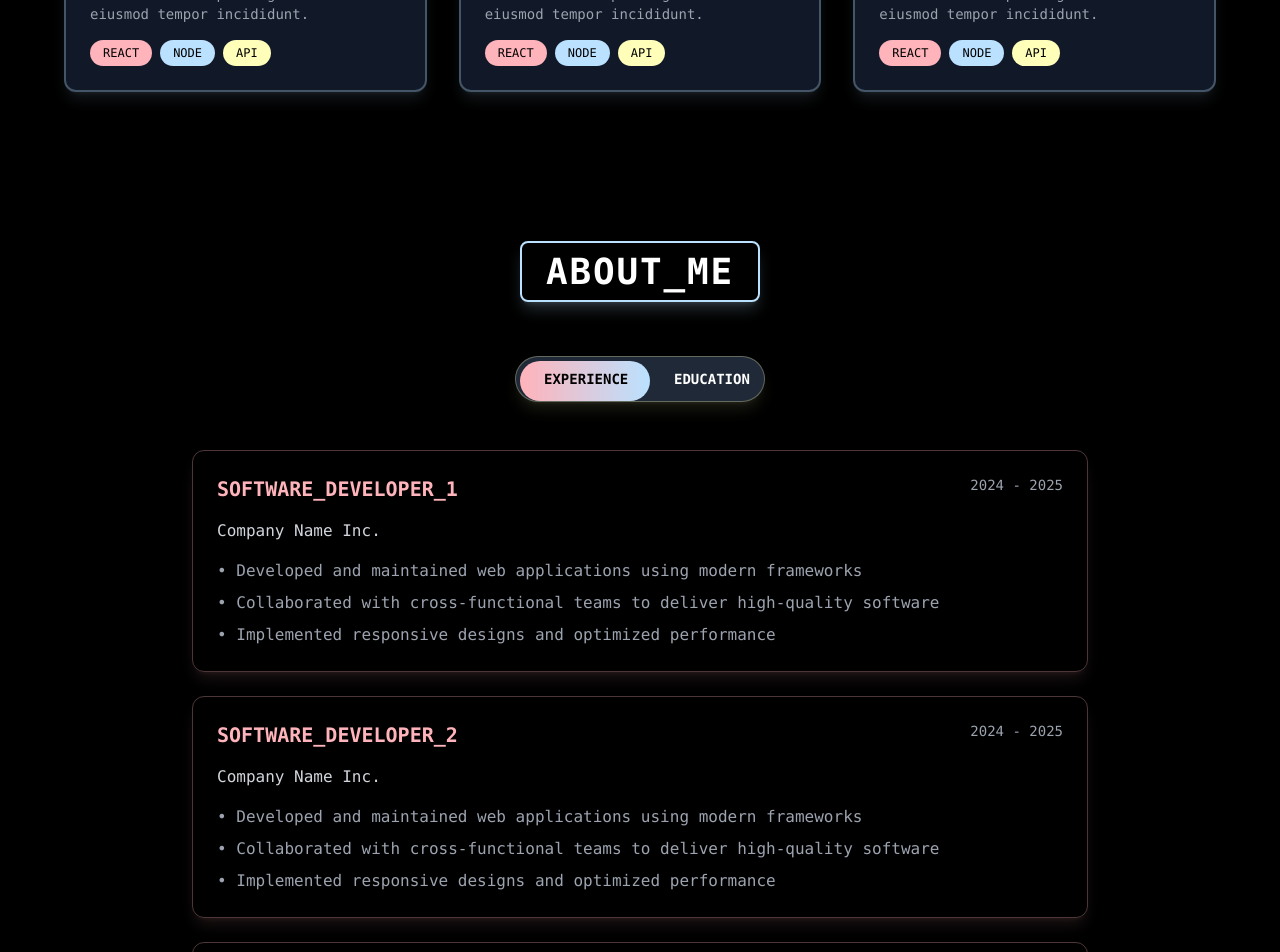
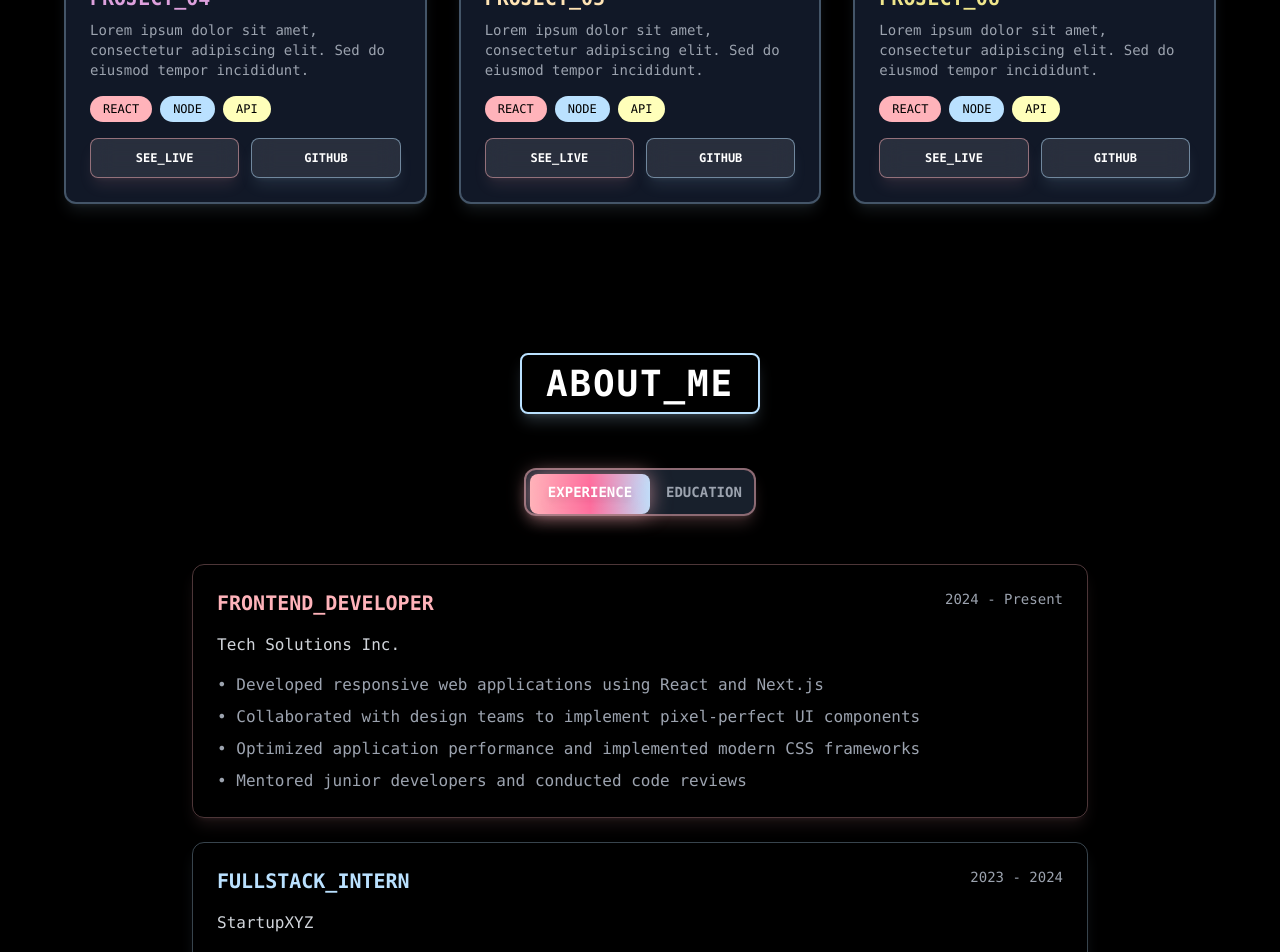
Before and after one commit to Heet-P/Portfolio, a Next.js app: page / in a window 1280 px wide. Shown: the part 1720-2672 px from the top of the page. Built offline with nearby package versions, Linux system fonts and the light colour scheme.

Commit message:
feat: enhance vibrant switch with dynamic sizing
Update switch indicator with gradient, dynamic shadows, and prevent overflow.

#VERCEL_SKIP

Co-authored-by: Heet Parikh <174899460+Heet-P@users.noreply.github.com>

```diff
--- a/app/globals.css
+++ b/app/globals.css
@@ -7,8 +7,10 @@
     text-wrap: balance;
   }
 
+  /* Replaced border-image with compatible border and background approach */
   .matrix-border {
-    border-image: linear-gradient(45deg, #00ff00, #ffffff) 1;
+    border: 2px solid transparent;
+    background: linear-gradient(black, black) padding-box, linear-gradient(45deg, #00ff00, #ffffff) border-box;
   }
 
   .glow-text {
@@ -52,6 +54,7 @@
     --sidebar-border: 220 13% 91%;
     --sidebar-ring: 217.2 91.2% 59.8%;
   }
+
   .dark {
     --background: 0 0% 3.9%;
     --foreground: 0 0% 98%;
--- a/prompting.tsx
+++ b/prompting.tsx
@@ -570,7 +570,7 @@ export function PromptingIsAllYouNeed() {
             {Array.from({ length: 6 }, (_, i) => (
               <Card
                 key={i}
-                className="bg-gray-900 border-2 border-[#BAE1FF]/30 hover:border-[#BAE1FF] transition-all duration-300 group rounded-xl overflow-hidden shadow-lg shadow-[#BAE1FF]/10 hover:shadow-[#BAE1FF]/20"
+                className="bg-gray-900 border-2 border-[#BAE1FF]/30 hover:border-[#BAE1FF] transition-all duration-300 group rounded-xl overflow-hidden shadow-lg shadow-[#BAE1FF]/10 hover:shadow-[#BAE1FF]/20 hover:shadow-2xl"
               >
                 <CardContent className="p-6">
                   <div className="h-48 bg-gray-800 mb-4 flex items-center justify-center border border-[#FFFFBA]/20 group-hover:border-[#FFFFBA]/50 transition-colors rounded-lg">
@@ -584,7 +584,7 @@ export function PromptingIsAllYouNeed() {
                   <p className="text-gray-400 text-sm mb-4">
                     Lorem ipsum dolor sit amet, consectetur adipiscing elit. Sed do eiusmod tempor incididunt.
                   </p>
-                  <div className="flex flex-wrap gap-2">
+                  <div className="flex flex-wrap gap-2 mb-4">
                     {["REACT", "NODE", "API"].map((tech, techIndex) => (
                       <span
                         key={tech}
@@ -597,6 +597,14 @@ export function PromptingIsAllYouNeed() {
                         {tech}
                       </span>
                     ))}
+                  </div>
+                  <div className="flex gap-3">
+                    <Button className="flex-1 bg-white/10 hover:bg-white/20 text-white border border-[#FFB3BA]/50 hover:border-[#FFB3BA] backdrop-blur-md transition-all duration-300 rounded-lg text-xs font-bold shadow-lg shadow-[#FFB3BA]/10 hover:shadow-[#FFB3BA]/20">
+                      SEE_LIVE
+                    </Button>
+                    <Button className="flex-1 bg-white/10 hover:bg-white/20 text-white border border-[#BAE1FF]/50 hover:border-[#BAE1FF] backdrop-blur-md transition-all duration-300 rounded-lg text-xs font-bold shadow-lg shadow-[#BAE1FF]/10 hover:shadow-[#BAE1FF]/20">
+                      GITHUB
+                    </Button>
                   </div>
                 </CardContent>
               </Card>
@@ -614,71 +622,103 @@ export function PromptingIsAllYouNeed() {
           </h2>
 
           <div className="flex justify-center mb-12">
-            <div className="relative bg-gray-800 p-1 rounded-full border border-[#FFFFBA]/30 shadow-lg shadow-[#FFFFBA]/10">
+            <div className="relative bg-gray-800/80 p-1 rounded-xl border-2 border-[#FFB3BA]/50 backdrop-blur-sm shadow-lg shadow-[#FFB3BA]/20">
               <div
-                className={`absolute top-1 h-10 bg-gradient-to-r from-[#FFB3BA] to-[#BAE1FF] transition-all duration-300 rounded-full ${
-                  activeTab === "experience" ? "left-1 w-[130px]" : "left-[132px] w-[110px]"
+                className={`absolute top-1 h-10 bg-gradient-to-r from-[#FFB3BA] via-[#FF6B9D] to-[#BAE1FF] rounded-lg transition-all duration-500 shadow-lg ${
+                  activeTab === "experience"
+                    ? "left-1 w-[120px] shadow-[#FFB3BA]/50"
+                    : "left-[122px] w-[100px] shadow-[#BAE1FF]/50"
                 }`}
+                style={{
+                  boxShadow:
+                    activeTab === "experience"
+                      ? "0 0 20px rgba(255, 179, 186, 0.6), inset 0 0 20px rgba(255, 179, 186, 0.2)"
+                      : "0 0 20px rgba(186, 225, 255, 0.6), inset 0 0 20px rgba(186, 225, 255, 0.2)",
+                }}
               />
+              <div className="relative flex">
                 <button
                   onClick={() => setActiveTab("experience")}
-                className={`relative z-10 px-6 py-2 text-sm font-bold transition-colors duration-300 rounded-full w-[130px] ${
-                  activeTab === "experience" ? "text-black" : "text-white"
+                  className={`px-4 py-2 text-sm font-bold transition-all duration-300 rounded-lg ${
+                    activeTab === "experience" ? "text-white drop-shadow-lg" : "text-gray-400 hover:text-white"
                   }`}
+                  style={{ width: "120px" }}
                 >
                   EXPERIENCE
                 </button>
                 <button
                   onClick={() => setActiveTab("education")}
-                className={`relative z-10 px-6 py-2 text-sm font-bold transition-colors duration-300 rounded-full w-[110px] ${
-                  activeTab === "education" ? "text-black" : "text-white"
+                  className={`px-4 py-2 text-sm font-bold transition-all duration-300 rounded-lg ${
+                    activeTab === "education" ? "text-white drop-shadow-lg" : "text-gray-400 hover:text-white"
                   }`}
+                  style={{ width: "100px" }}
                 >
                   EDUCATION
                 </button>
+              </div>
             </div>
           </div>
 
           <div className="space-y-8">
             {activeTab === "experience" ? (
               <div className="space-y-6">
-                {[1, 2, 3].map((item) => (
-                  <div
-                    key={item}
-                    className="border border-[#FFB3BA]/30 hover:border-[#FFB3BA] p-6 transition-all duration-300 rounded-xl shadow-lg shadow-[#FFB3BA]/10 hover:shadow-[#FFB3BA]/20 hover:shadow-2xl"
-                  >
+                <div className="border border-[#FFB3BA]/30 hover:border-[#FFB3BA] p-6 transition-all duration-300 rounded-xl shadow-lg shadow-[#FFB3BA]/10 hover:shadow-[#FFB3BA]/20 hover:shadow-2xl">
                   <div className="flex justify-between items-start mb-4">
-                      <h3 className="text-xl font-bold text-[#FFB3BA]">SOFTWARE_DEVELOPER_{item}</h3>
-                      <span className="text-gray-400 text-sm">2024 - 2025</span>
+                    <h3 className="text-xl font-bold text-[#FFB3BA]">FRONTEND_DEVELOPER</h3>
+                    <span className="text-gray-400 text-sm">2024 - Present</span>
                   </div>
-                    <p className="text-gray-300 mb-4">Company Name Inc.</p>
+                  <p className="text-gray-300 mb-4">Tech Solutions Inc.</p>
                   <ul className="text-gray-400 space-y-2">
-                      <li>• Developed and maintained web applications using modern frameworks</li>
-                      <li>• Collaborated with cross-functional teams to deliver high-quality software</li>
-                      <li>• Implemented responsive designs and optimized performance</li>
+                    <li>• Developed responsive web applications using React and Next.js</li>
+                    <li>• Collaborated with design teams to implement pixel-perfect UI components</li>
+                    <li>• Optimized application performance and implemented modern CSS frameworks</li>
+                    <li>• Mentored junior developers and conducted code reviews</li>
                   </ul>
                 </div>
-                ))}
+
+                <div className="border border-[#BAE1FF]/30 hover:border-[#BAE1FF] p-6 transition-all duration-300 rounded-xl shadow-lg shadow-[#BAE1FF]/10 hover:shadow-[#BAE1FF]/20 hover:shadow-2xl">
+                  <div className="flex justify-between items-start mb-4">
+                    <h3 className="text-xl font-bold text-[#BAE1FF]">FULLSTACK_INTERN</h3>
+                    <span className="text-gray-400 text-sm">2023 - 2024</span>
+                  </div>
+                  <p className="text-gray-300 mb-4">StartupXYZ</p>
+                  <ul className="text-gray-400 space-y-2">
+                    <li>• Built RESTful APIs using Node.js and Express.js</li>
+                    <li>• Integrated third-party services and payment gateways</li>
+                    <li>• Worked with databases (MongoDB, PostgreSQL) for data management</li>
+                    <li>• Participated in agile development processes and daily standups</li>
+                  </ul>
+                </div>
               </div>
             ) : (
               <div className="space-y-6">
-                {[1, 2].map((item) => (
-                  <div
-                    key={item}
-                    className="border border-[#BAE1FF]/30 hover:border-[#BAE1FF] p-6 transition-all duration-300 rounded-xl shadow-lg shadow-[#BAE1FF]/10 hover:shadow-[#BAE1FF]/20 hover:shadow-2xl"
-                  >
+                <div className="border border-[#FFFFBA]/30 hover:border-[#FFFFBA] p-6 transition-all duration-300 rounded-xl shadow-lg shadow-[#FFFFBA]/10 hover:shadow-[#FFFFBA]/20 hover:shadow-2xl">
                   <div className="flex justify-between items-start mb-4">
-                      <h3 className="text-xl font-bold text-[#BAE1FF]">DEGREE_PROGRAM_{item}</h3>
+                    <h3 className="text-xl font-bold text-[#FFFFBA]">HIGH_SCHOOL_DIPLOMA</h3>
+                    <span className="text-gray-400 text-sm">2017 - 2021</span>
+                  </div>
+                  <p className="text-gray-300 mb-4">Central High School</p>
+                  <ul className="text-gray-400 space-y-2">
+                    <li>• Graduated with Honors (GPA: 3.9/4.0)</li>
+                    <li>• President of Computer Science Club</li>
+                    <li>• Participated in regional programming competitions</li>
+                    <li>• Completed Advanced Placement courses in Mathematics and Science</li>
+                  </ul>
+                </div>
+
+                <div className="border border-[#DDA0DD]/30 hover:border-[#DDA0DD] p-6 transition-all duration-300 rounded-xl shadow-lg shadow-[#DDA0DD]/10 hover:shadow-[#DDA0DD]/20 hover:shadow-2xl">
+                  <div className="flex justify-between items-start mb-4">
+                    <h3 className="text-xl font-bold text-[#DDA0DD]">COMPUTER_SCIENCE_DEGREE</h3>
                     <span className="text-gray-400 text-sm">2021 - 2025</span>
                   </div>
-                    <p className="text-gray-300 mb-4">University Name</p>
+                  <p className="text-gray-300 mb-4">State University</p>
                   <ul className="text-gray-400 space-y-2">
-                      <li>• Bachelor of Science in Computer Science</li>
-                      <li>• Relevant coursework: Data Structures, Algorithms, Web Development</li>
-                      <li>• GPA: 3.8/4.0</li>
+                    <li>• Bachelor of Science in Computer Science (Current GPA: 3.8/4.0)</li>
+                    <li>• Relevant coursework: Data Structures, Algorithms, Web Development, Database Systems</li>
+                    <li>• Member of ACM Student Chapter and Coding Club</li>
+                    <li>• Expected graduation: May 2025</li>
                   </ul>
                 </div>
-                ))}
               </div>
             )}
           </div>
@@ -705,7 +745,7 @@ export function PromptingIsAllYouNeed() {
                   </div>
                   <div className="flex items-center space-x-4">
                     <span className="w-20 text-gray-500">PHONE:</span>
-                    <span>+91 9227011606</span>
+                    <span>+1 (555) 123-4567</span>
                   </div>
                   <div className="flex items-center space-x-4">
                     <span className="w-20 text-gray-500">GITHUB:</span>
```
Also changed, not shown: 1 other file (tests, documents, lock files or other folders). Lines whose indentation alone changed are shown as unchanged.
